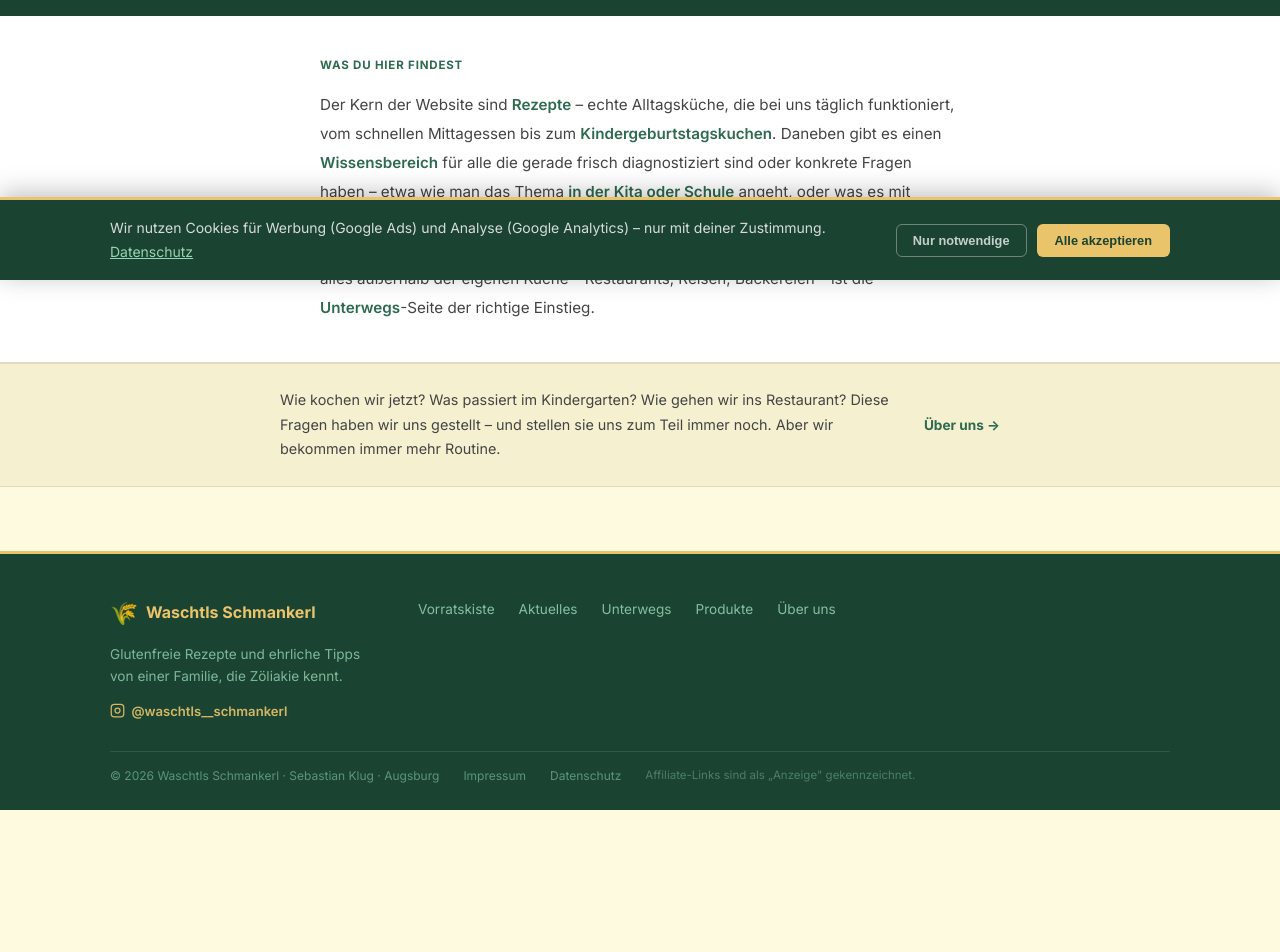
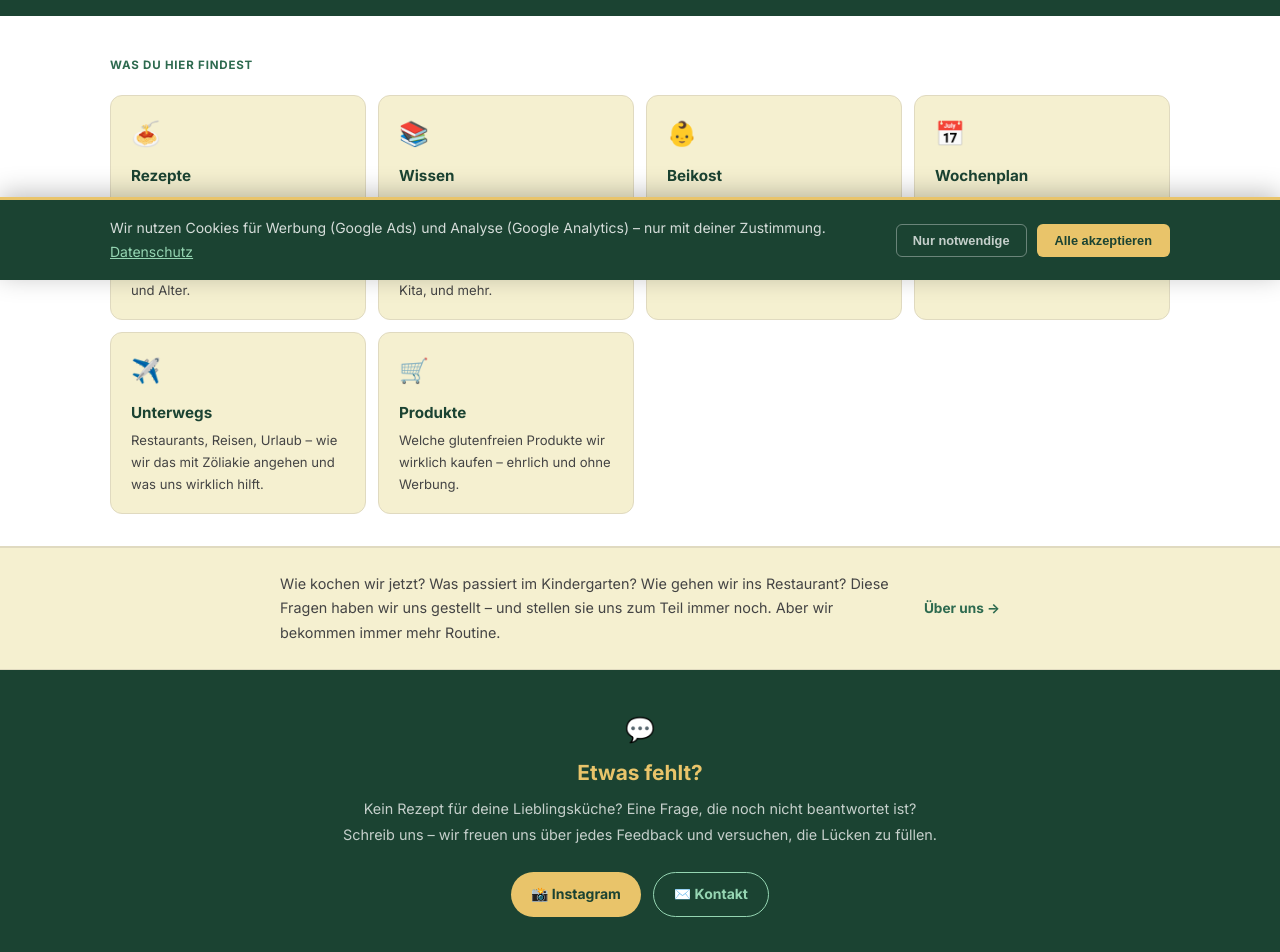
Before and after one commit to Waschtls/waschtls-schmankerl, a Next.js app: page / in a window 1280 px wide. Shown: the part 520-1472 px from the top of the page. Before the commit the page ends 1330 px from the top, so only its background shows below. Built offline with nearby package versions, Linux system fonts and the light colour scheme.

Commit message:
feat: Homepage-Kacheln + Etwas-fehlt-CTA + Beikost-Filter + 3 neue Beikost-Rezepte + Glutenfreie-Lebensmittel-Seite

```diff
--- a/app/page.tsx
+++ b/app/page.tsx
@@ -47,27 +47,68 @@ export default function Home() {
       </section>
 
       {/* ── Was du hier findest ── */}
-      <section style={{ background: '#fff', padding: '2.5rem 0', borderBottom: '1px solid var(--border)' }}>
-        <div className="container" style={{ maxWidth: '680px' }}>
+      <section style={{ background: '#fff', padding: '2.5rem 0 2rem', borderBottom: '1px solid var(--border)' }}>
+        <div className="container">
           <p style={{
             fontSize: '0.72rem', fontWeight: 700, letterSpacing: '0.07em',
             textTransform: 'uppercase', color: 'var(--green-mid)',
-            margin: '0 0 1rem',
+            margin: '0 0 1.25rem',
           }}>
             Was du hier findest
           </p>
-          <p style={{ fontSize: '0.95rem', color: 'var(--text-mid)', lineHeight: 1.9, margin: 0 }}>
-            Der Kern der Website sind <Link href="/rezepte" style={{ color: 'var(--green-mid)', fontWeight: 600 }}>Rezepte</Link> – echte Alltagsküche, die bei uns täglich funktioniert, vom schnellen Mittagessen bis zum{' '}
-            <Link href="/rezepte/feste-geburtstage" style={{ color: 'var(--green-mid)', fontWeight: 600 }}>Kindergeburtstagskuchen</Link>.
-            Daneben gibt es einen <Link href="/wissen" style={{ color: 'var(--green-mid)', fontWeight: 600 }}>Wissensbereich</Link> für alle die gerade frisch diagnostiziert sind oder konkrete Fragen haben –
-            etwa wie man das Thema{' '}
-            <Link href="/wissen/schule-kita" style={{ color: 'var(--green-mid)', fontWeight: 600 }}>in der Kita oder Schule</Link> angeht,
-            oder was es mit <Link href="/wissen/kreuzkontamination" style={{ color: 'var(--green-mid)', fontWeight: 600 }}>Kreuzkontamination im Alltag</Link> auf sich hat.
-            Wer nicht jeden Tag neu überlegen möchte was auf den Tisch kommt, findet beim{' '}
-            <Link href="/wochenplan" style={{ color: 'var(--green-mid)', fontWeight: 600 }}>Speiseplan</Link> eine fertige Wochenstruktur.
-            Und für alles außerhalb der eigenen Küche – Restaurants, Reisen, Bäckereien – ist die{' '}
-            <Link href="/unterwegs" style={{ color: 'var(--green-mid)', fontWeight: 600 }}>Unterwegs</Link>-Seite der richtige Einstieg.
-          </p>
+          <div style={{ display: 'grid', gridTemplateColumns: 'repeat(auto-fill, minmax(220px, 1fr))', gap: '0.75rem' }}>
+            {[
+              {
+                emoji: '🍝',
+                title: 'Rezepte',
+                desc: 'Echte Alltagsküche – vom schnellen Mittagessen bis zum Kindergeburtstagskuchen. Mit Filter nach Kategorie, Ernährung und Alter.',
+                href: '/rezepte',
+              },
+              {
+                emoji: '📚',
+                title: 'Wissen',
+                desc: 'Gerade diagnostiziert? Hier bekommst du ehrliche Antworten: Erstdiagnose, Kreuzkontamination, Schule & Kita, und mehr.',
+                href: '/wissen',
+              },
+              {
+                emoji: '👶',
+                title: 'Beikost',
+                desc: 'Glutenfreie Beikost-Rezepte: Apfelspalten, Avocado-Schoko-Creme, Porridge und mehr – mit Sicherheitshinweisen.',
+                href: '/rezepte',
+              },
+              {
+                emoji: '📅',
+                title: 'Wochenplan',
+                desc: 'Keine Lust jeden Tag neu zu überlegen? Ein fertiger glutenfreier Speiseplan für die Woche.',
+                href: '/wochenplan',
+              },
+              {
+                emoji: '✈️',
+                title: 'Unterwegs',
+                desc: 'Restaurants, Reisen, Urlaub – wie wir das mit Zöliakie angehen und was uns wirklich hilft.',
+                href: '/unterwegs',
+              },
+              {
+                emoji: '🛒',
+                title: 'Produkte',
+                desc: 'Welche glutenfreien Produkte wir wirklich kaufen – ehrlich und ohne Werbung.',
+                href: '/produkte',
+              },
+            ].map(({ emoji, title, desc, href }) => (
+              <Link key={href + title} href={href} style={{ textDecoration: 'none' }}>
+                <div style={{
+                  background: 'var(--cream-dark)', borderRadius: '12px',
+                  padding: '1.1rem 1.25rem', height: '100%',
+                  border: '1.5px solid var(--border)',
+                  transition: 'border-color 0.15s',
+                }}>
+                  <div style={{ fontSize: '1.5rem', marginBottom: '0.5rem' }}>{emoji}</div>
+                  <p style={{ fontWeight: 700, margin: '0 0 0.3rem', fontSize: '0.95rem', color: 'var(--green-deep)' }}>{title}</p>
+                  <p style={{ margin: 0, fontSize: '0.82rem', color: 'var(--text-mid)', lineHeight: 1.65 }}>{desc}</p>
+                </div>
+              </Link>
+            ))}
+          </div>
         </div>
       </section>
 
@@ -92,6 +133,46 @@ export default function Home() {
           </div>
         </div>
       </section>
+
+      {/* ── Etwas fehlt? ── */}
+      <section style={{ background: 'var(--green-deep)', padding: '2.5rem 0' }}>
+        <div className="container" style={{ maxWidth: '640px', textAlign: 'center' }}>
+          <p style={{ fontSize: '1.5rem', margin: '0 0 0.5rem' }}>💬</p>
+          <h2 style={{ color: 'var(--golden)', fontSize: '1.3rem', margin: '0 0 0.6rem' }}>
+            Etwas fehlt?
+          </h2>
+          <p style={{ color: 'rgba(255,255,255,0.75)', fontSize: '0.9rem', lineHeight: 1.8, margin: '0 0 1.5rem' }}>
+            Kein Rezept für deine Lieblingsküche? Eine Frage, die noch nicht beantwortet ist?
+            Schreib uns – wir freuen uns über jedes Feedback und versuchen, die Lücken zu füllen.
+          </p>
+          <div style={{ display: 'flex', gap: '0.75rem', justifyContent: 'center', flexWrap: 'wrap' }}>
+            <a
+              href="https://www.instagram.com/waschtls__schmankerl"
+              target="_blank"
+              rel="noopener noreferrer"
+              style={{
+                display: 'inline-flex', alignItems: 'center', gap: '0.4rem',
+                padding: '0.6rem 1.25rem', borderRadius: '999px',
+                background: 'var(--golden)', color: 'var(--green-deep)',
+                fontWeight: 700, fontSize: '0.875rem', textDecoration: 'none',
+              }}
+            >
+              📸 Instagram
+            </a>
+            <Link
+              href="/kontakt"
+              style={{
+                display: 'inline-flex', alignItems: 'center', gap: '0.4rem',
+                padding: '0.6rem 1.25rem', borderRadius: '999px',
+                border: '1.5px solid var(--mint)', color: 'var(--mint)',
+                fontWeight: 700, fontSize: '0.875rem', textDecoration: 'none',
+              }}
+            >
+              ✉️ Kontakt
+            </Link>
+          </div>
+        </div>
+      </section>
     </>
   );
 }
```
Also changed, not shown: app/wissen/erstdiagnose/page.tsx (+42 -8 lines).
